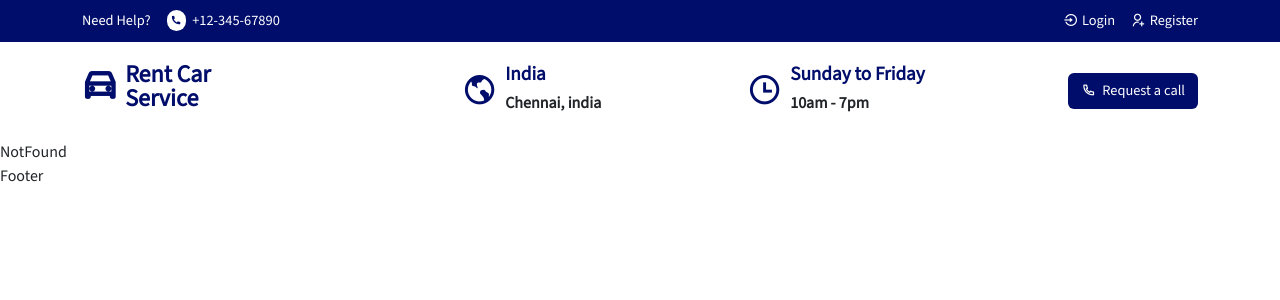
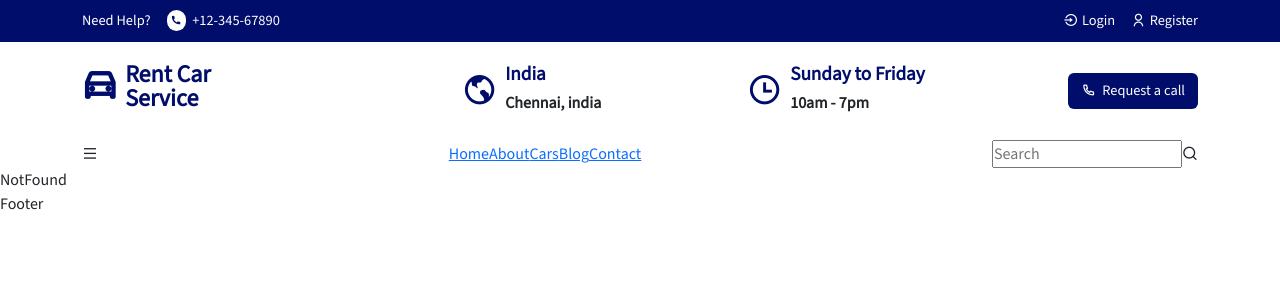
Before and after one commit to navanee1609/car-rent, a React (Create React App) app: page /contact in a window 1280 px wide. Shown: the top 300 px of the page. Built offline with nearby package versions, Linux system fonts and the light colour scheme.

Commit message:
added function to navbar, completed header section

```diff
--- a/src/components/Header/Header.jsx
+++ b/src/components/Header/Header.jsx
@@ -1,16 +1,47 @@
-import React from 'react'
-import { Link } from 'react-router-dom'
-import { Col, Container, Row } from 'reactstrap'
-import '../../styles/header.css'
+import React, { useRef } from "react";
+
+import { Container, Row, Col } from "reactstrap";
+import { Link, NavLink } from "react-router-dom";
+import "../../styles/header.css";
 
 
-const Header = () => {
-  return <header className='header'>
+
+// links to get redirect
+const navLinks = [
+  {
+    path: "/home",
+    display: "Home",
+  },
+  {
+    path: "/about",
+    display: "About",
+  },
+  {
+    path: "/cars",
+    display: "Cars",
+  },
+
+  {
+    path: "/blogs",
+    display: "Blog",
+  },
+  {
+    path: "/contact",
+    display: "Contact",
+  },
+];
 
 
-    {/* header top */}
+// header section
+const Header = () => {
+  const menuRef = useRef(null);
 
-    <div className='header__top'>
+  const toggleMenu = () => menuRef.current.classList.toggle("menu__active");
+
+  return (
+    <header className="header">
+      {/* ============ header top ============ */}
+      <div className="header__top">
         <Container>
           <Row>
             <Col lg="6" md="6" sm="6">
@@ -29,19 +60,15 @@ const Header = () => {
                 </Link>
 
                 <Link to="#" className=" d-flex align-items-center gap-1">
-                <i class="ri-user-add-line"></i> Register
+                  <i class="ri-user-line"></i> Register
                 </Link>
               </div>
             </Col>
           </Row>
         </Container>
-
       </div>
 
-
-
-    {/* header middle */}
-
+      {/* =============== header middle =========== */}
       <div className="header__middle">
         <Container>
           <Row>
@@ -58,8 +85,6 @@ const Header = () => {
               </div>
             </Col>
 
-            {/* location */}
-
             <Col lg="3" md="3" sm="4">
               <div className="header__location d-flex align-items-center gap-2">
                 <span>
@@ -72,8 +97,6 @@ const Header = () => {
               </div>
             </Col>
 
-
-            {/* timing */}
             <Col lg="3" md="3" sm="4">
               <div className="header__location d-flex align-items-center gap-2">
                 <span>
@@ -86,9 +109,6 @@ const Header = () => {
               </div>
             </Col>
 
-
-
-            {/* register/login */}
             <Col
               lg="2"
               md="3"
@@ -104,7 +124,46 @@ const Header = () => {
           </Row>
         </Container>
       </div>
+
+      {/* ========== main navigation =========== */}
+
+      <div className="main__navbar">
+        <Container>
+          <div className="navigation__wrapper d-flex align-items-center justify-content-between">
+            <span className="mobile__menu">
+              <i class="ri-menu-line" onClick={toggleMenu}></i>
+            </span>
+
+            <div className="navigation" ref={menuRef} onClick={toggleMenu}>
+              <div className="menu">
+                {navLinks.map((item, index) => (
+                  <NavLink
+                    to={item.path}
+                    className={(navClass) =>
+                      navClass.isActive ? "nav__active nav__item" : "nav__item"
+                    }
+                    key={index}
+                  >
+                    {item.display}
+                  </NavLink>
+                ))}
+              </div>
+            </div>
+
+{/* navbar right */}
+            <div className="nav__right">
+              <div className="search__box">
+                <input type="text" placeholder="Search" />
+                <span>
+                  <i class="ri-search-line"></i>
+                </span>
+              </div>
+            </div>
+          </div>
+        </Container>
+      </div>
     </header>
-}
+  );
+};
 
-export default Header
+export default Header;
```
Lines whose indentation alone changed are shown as unchanged.
